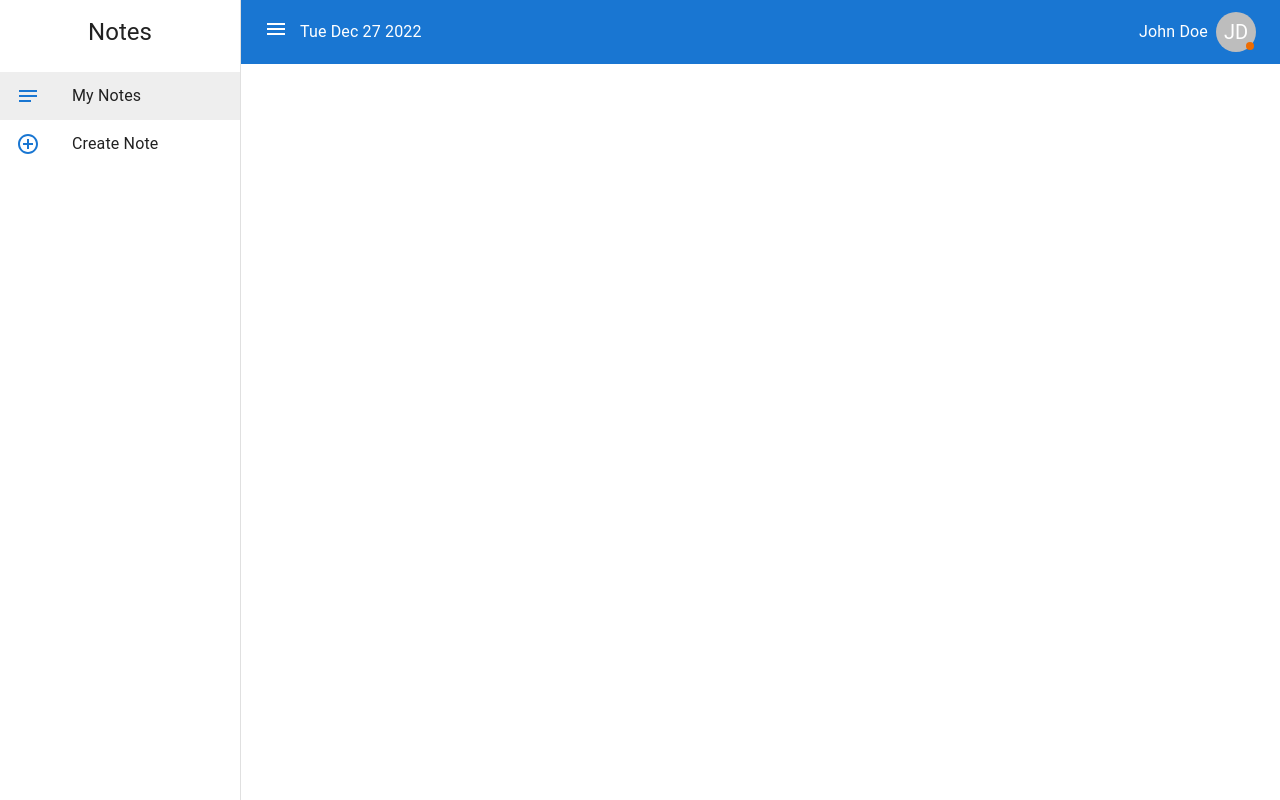
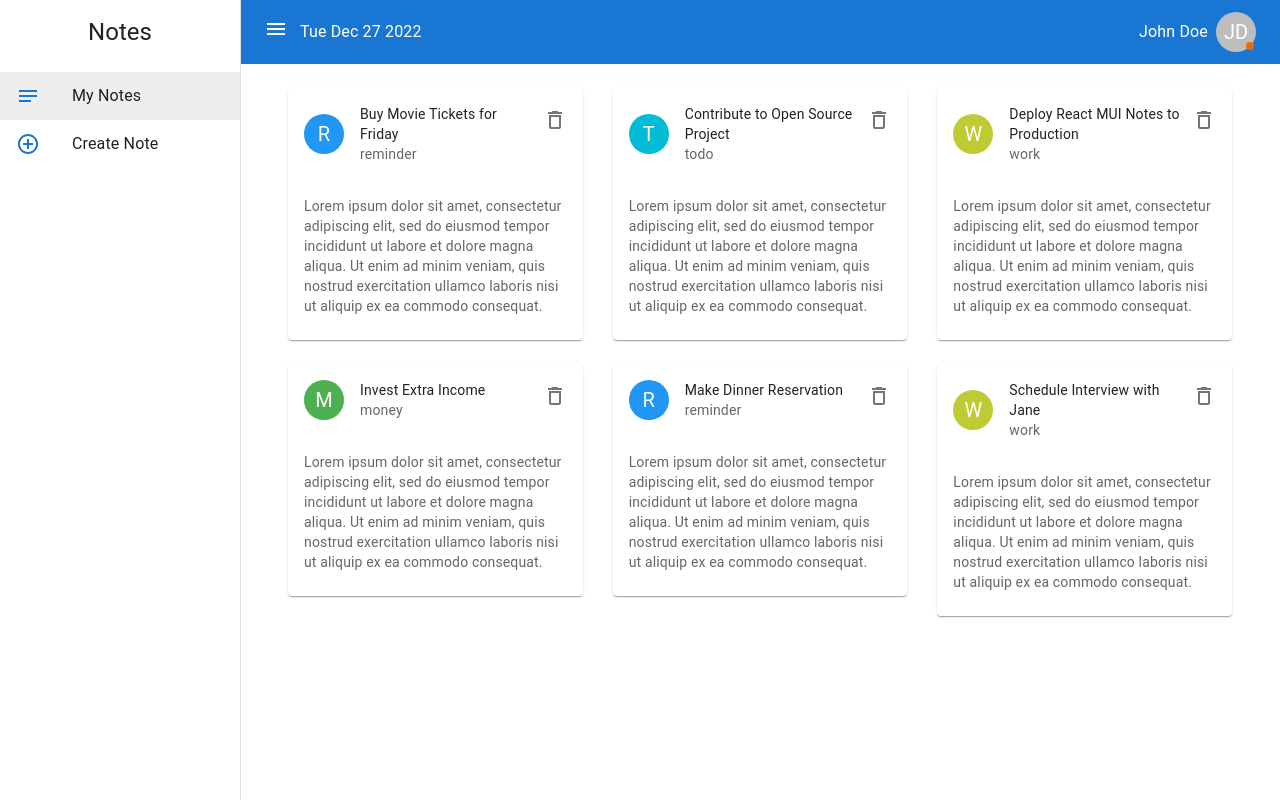
Before and after one commit to sanjeev-thapa/react-mui-notes, a React (Create React App) app: page / in a window 1280 px wide. Built offline with nearby package versions, Linux system fonts and the light colour scheme; data requests are answered from the project's data file.

Commit message:
Add Notes Element on Index Route Path

```diff
--- a/src/App.js
+++ b/src/App.js
@@ -1,6 +1,7 @@
 import { BrowserRouter as Router, Routes, Route } from "react-router-dom";
 import Layout from "./components/Layout";
 import Create from "./pages/Create";
+import Notes from "./pages/Notes";
 import { ToastContainer } from "react-toastify";
 import 'react-toastify/dist/ReactToastify.css';
 
@@ -10,7 +11,7 @@
       <Router>
         <Layout>
           <Routes>
-            <Route path="/" />
+            <Route path="/" element={<Notes />} />
             <Route path="/create" element={<Create />} />
           </Routes>
         </Layout>
```
